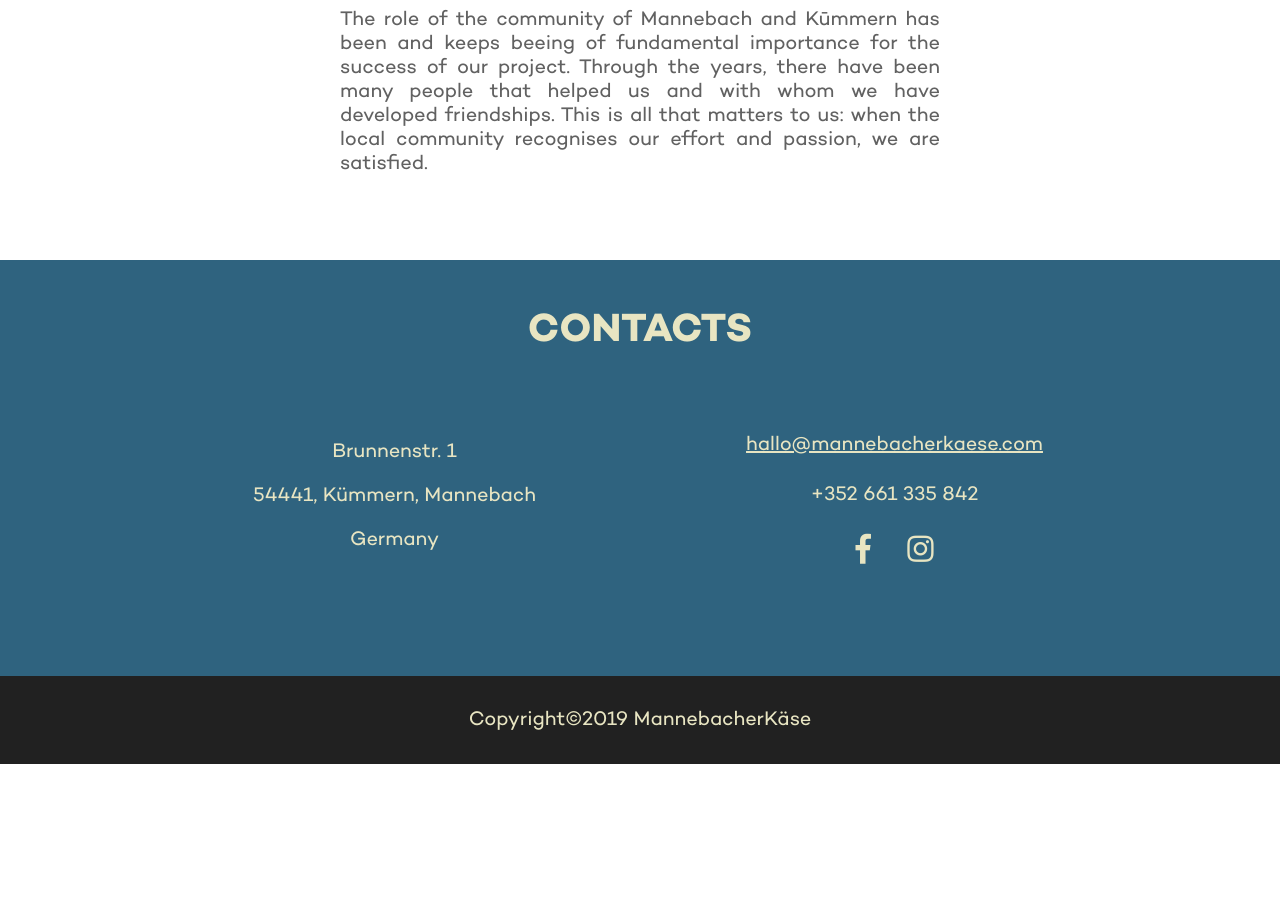
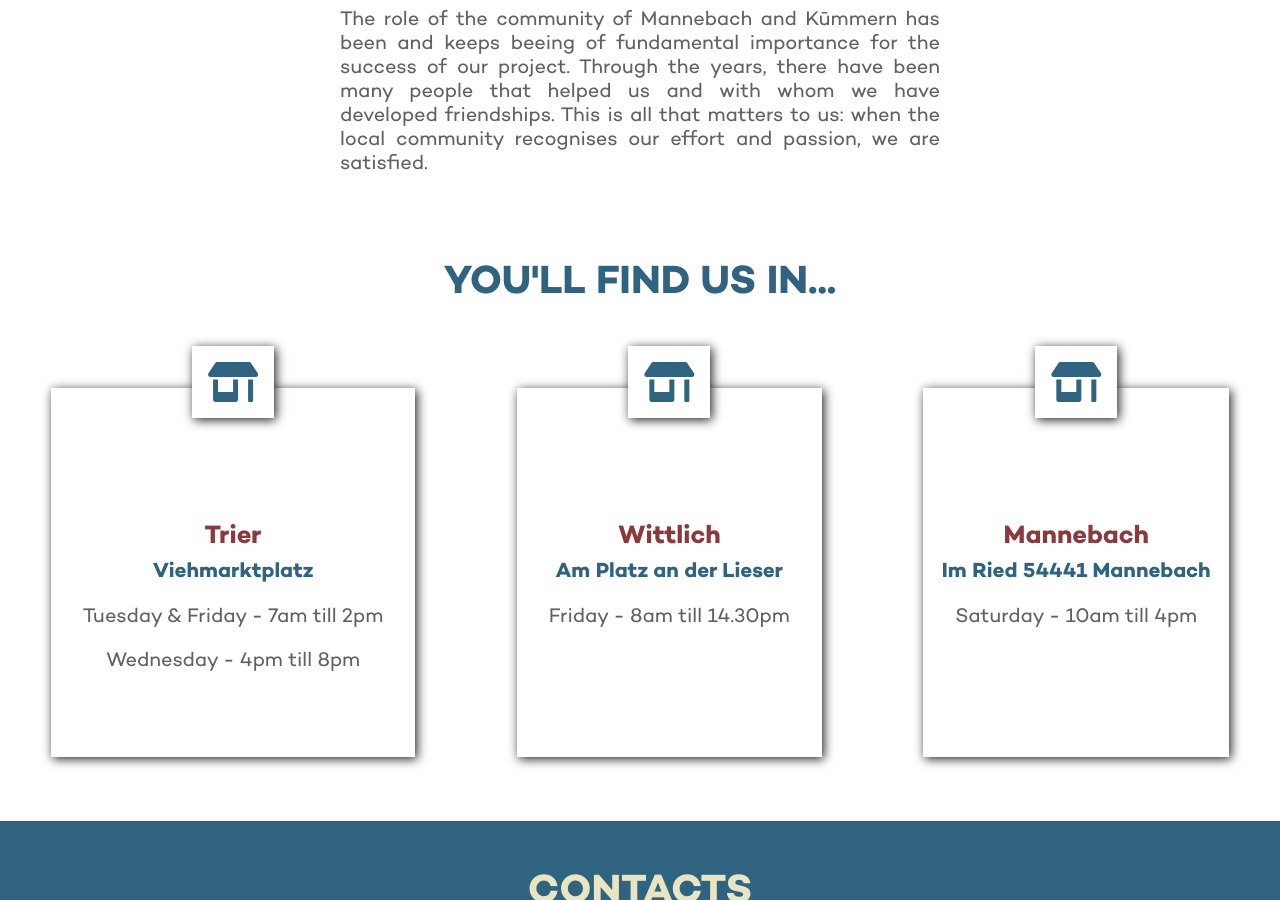
Before and after one commit to matteocarpi/mannebacherk-se, a Jekyll site: the page built from pages/index.md, in a window 1280 px wide and 900 px high, scrolled down 3840 px. Built offline with Jekyll 4.4.1, drawn with Linux system fonts in a browser that asks for light colours; nearby versions of some CDN libraries; before the commit the page ends 4604 px from its top, so only the background shows below that.

Commit message:
added markets on homepage

```diff
--- /dev/null
+++ b/_data/markets.yml
@@ -0,0 +1,15 @@
+- name: Trier
+  address: Viehmarktplatz
+  times:
+  - Tuesday & Friday - 7am till 2pm
+  - Wednesday - 4pm till 8pm
+- name: Wittlich
+  address: Am Platz an der Lieser
+  times:
+  - Friday - 8am till 14.30pm
+- name: Mannebach
+  address: |-
+    Im Ried
+    54441 Mannebach
+  times:
+  - Saturday - 10am till 4pm
--- a/_layouts/home.html
+++ b/_layouts/home.html
@@ -33,6 +33,25 @@ layout: default
 </div>
 {% endfor %}
 
+<h1 class="blue"> You'll find us in...</h1>
+
+<div id="markets">
+{% for market in site.data.markets %}
+  <div id="market">
+    <i class="fas fa-store-alt"></i>
+    <h2 class="red">{{ market.name }}</h2>
+    <h3>{{ market.address }}</h3>
+    <div id="market-dates">
+      {% for market in market.times %}
+      {{ market | markdownify }}
+      {% endfor %}
+    </div>
+  </div>
+{% endfor %}
+
+</div>
+
+
 <div id="contacts" class="blue-background">
 
   <h1 class="white">Contacts</h1>
```
Also changed, not shown: _layouts/market.html (+5 -5 lines), pages/market.md (+0 -16 lines).
